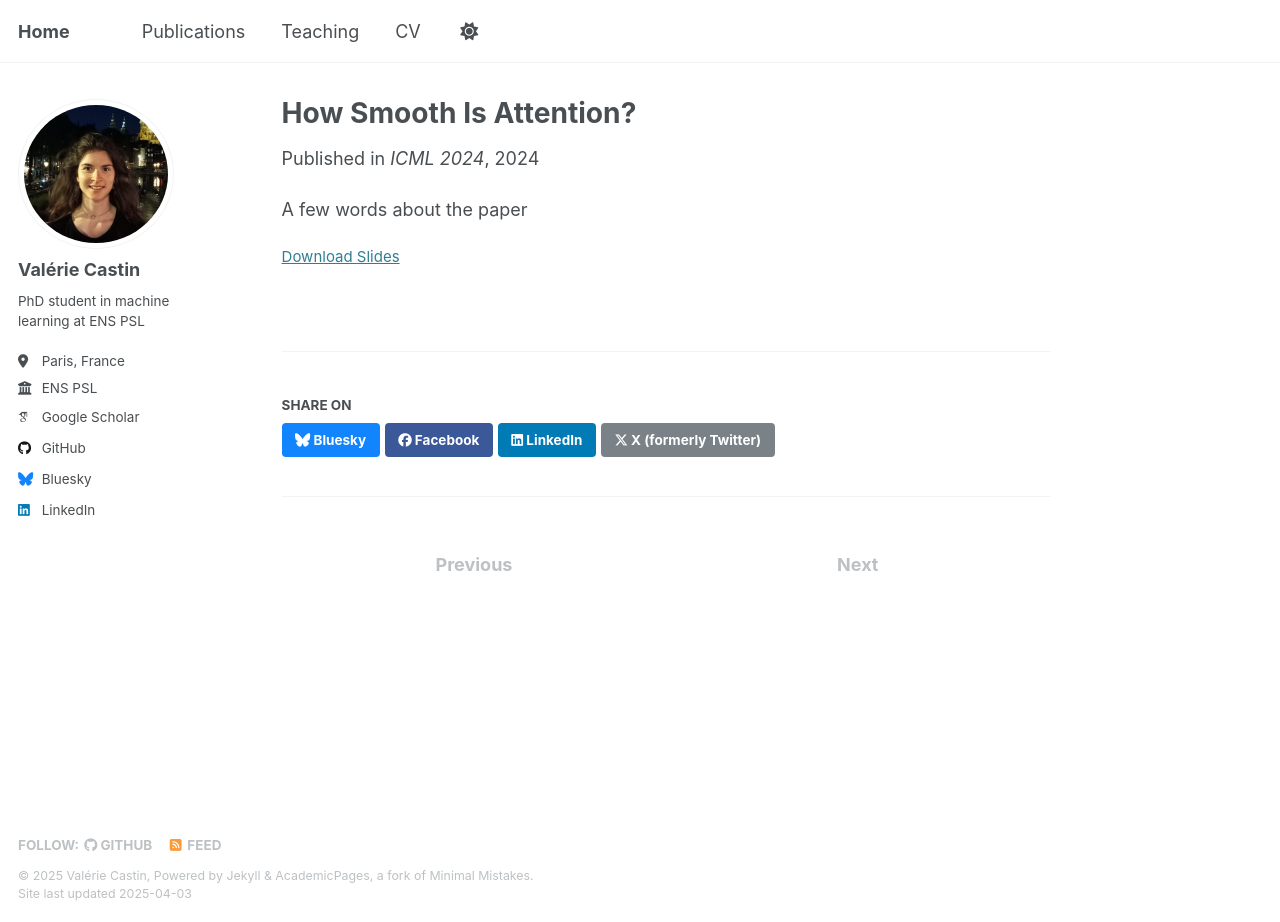
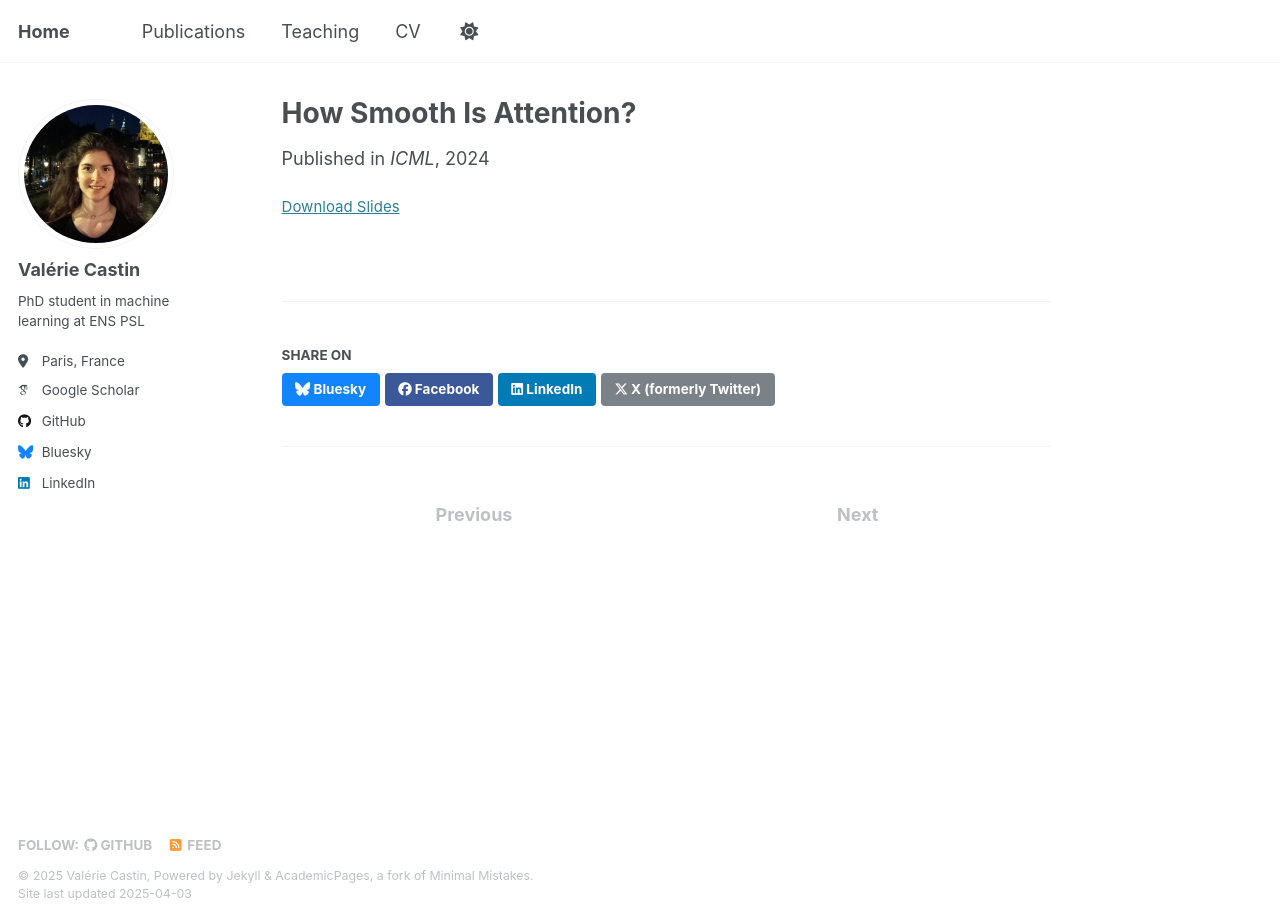
Before and after one commit to vcastin/vcastin.github.io, a Jekyll site: the page built from _publications/2024-04-01-how-smooth-is-attention.md, in a window 1280 px wide and 922 px high. Built offline with Jekyll 4.4.1, drawn with Linux system fonts in a browser that asks for light colours; some web fonts are replaced.

Commit message:
attempt to make publications smaller

```diff
--- a/_config.yml
+++ b/_config.yml
@@ -27,7 +27,7 @@ author:
   pronouns         : # example: "she/her"
   bio              : "PhD student in machine learning at ENS PSL"
   location         : "Paris, France"
-  employer         : "ENS PSL"
+  employer         : # "ENS PSL"
   uri              : # URL
   email            : # "valerie.castin@ens.psl.eu"
 
--- a/_includes/archive-single.html
+++ b/_includes/archive-single.html
@@ -26,13 +26,13 @@
       </div>
     {% endif %}
 
-    <h2 class="archive__item-title" itemprop="headline">
+    <h3 class="archive__item-title" itemprop="headline">
       {% if post.link %}
         <a href="{{ post.link }}">{{ title }}</a> <a href="{{ base_path }}{{ post.url }}" rel="permalink"><i class="fa fa-link" aria-hidden="true" title="permalink"></i><span class="sr-only">Permalink</span></a>
       {% else %}
         <a href="{{ base_path }}{{ post.url }}" rel="permalink">{{ title }}</a>
       {% endif %}
-    </h2>
+    </h3>
 
     {% if post.read_time %}
       <p class="page__meta"><i class="fa fa-clock" aria-hidden="true"></i> {% include read-time.html %}</p>
@@ -41,7 +41,7 @@
         {% if post.collection == 'teaching' %}
           <p> {{ post.type }}, <i>{{ post.venue }}</i>, {{ post.date | default: "1900-01-01" | date: "%Y" }} </p>
         {% elsif post.collection == 'publications' %}
-          <p>Published in <i>{{ post.venue }}</i>, {{ post.date | default: "1900-01-01" | date: "%Y" }} </p>
+          <p><i>{{ post.venue }}</i>, {{ post.date | default: "1900-01-01" | date: "%Y" }} </p>
         {% elsif post.date %}
          <p class="page__date"><strong><i class="fa fa-fw fa-calendar" aria-hidden="true"></i> {{ site.data.ui-text[site.locale].date_label | default: "Published:" }}</strong> <time datetime="{{ post.date | default: "1900-01-01" | date_to_xmlschema }}">{{ post.date | default: "1900-01-01" | date: "%B %d, %Y" }}</time></p>
         {% endif %}
--- a/_publications/2024-04-01-how-smooth-is-attention.md
+++ b/_publications/2024-04-01-how-smooth-is-attention.md
@@ -5,9 +5,9 @@ collection: publications
 permalink: /publication/2024-how-smooth-is-attention
 # excerpt:
 date: 2024-04-01
-venue: 'ICML 2024'
+venue: 'ICML'
 slidesurl: 'http://vcastin.github.io/files/diapos/2025_01_lyon.pdf'
 posterurl: 'http://vcastin.github.io/files/posters/2024_ICML.pdf'
 # citation:
 ---
-A few words about the paper
+<!-- A few words about the paper -->
```
Also changed, not shown: _publications/2025-01-31-pdes.md (+1 -1 lines).
